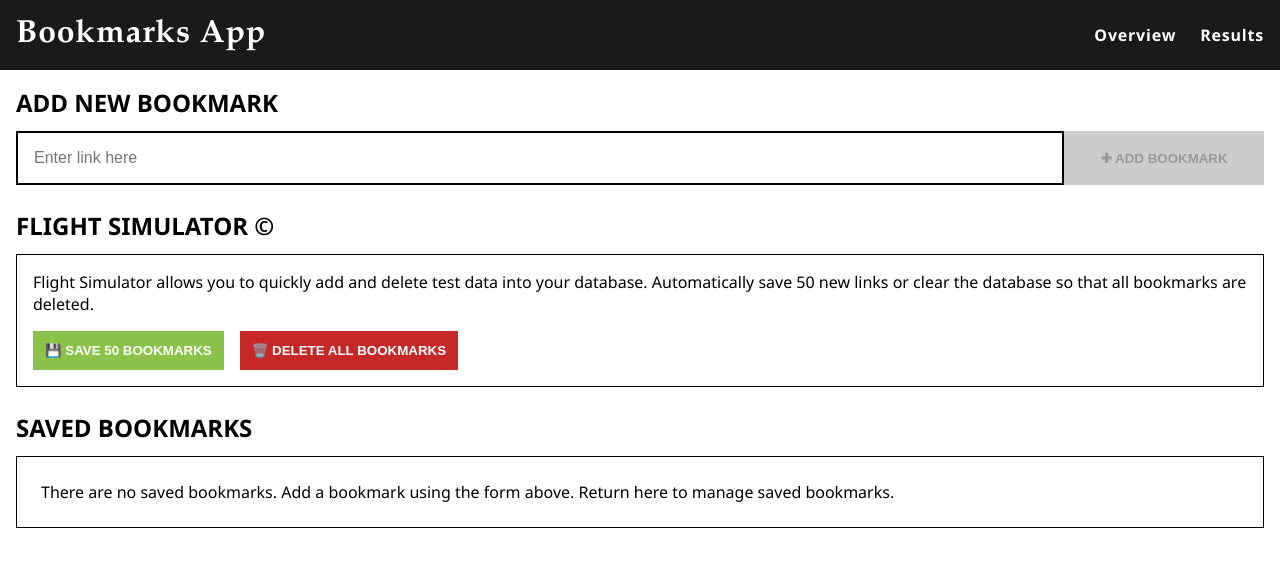
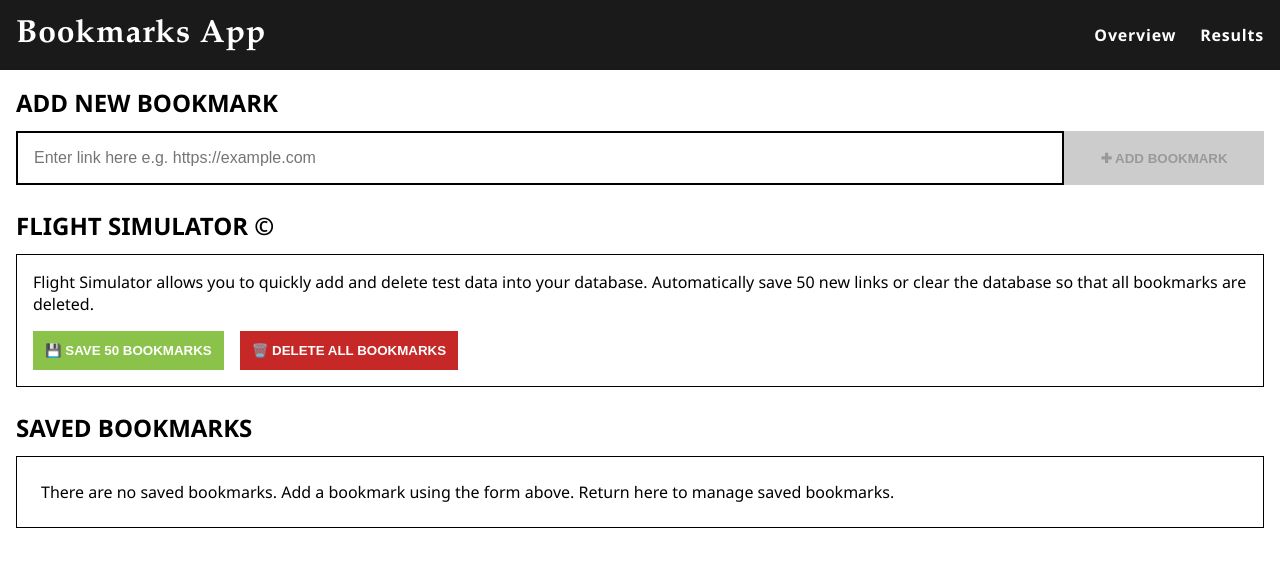
Before and after one commit to ZubairMohamed/phq-bookmarks-management-app, an Angular app: page / in a window 1280 px wide. Shown: the top 566 px of the page. Built offline with nearby package versions, Linux system fonts and the light colour scheme.

Commit message:
used the enhanced angular signals approach
changed from normal variables to use angular signals in the bookmarks component

```diff
--- a/src/app/components/bookmark/bookmark.html
+++ b/src/app/components/bookmark/bookmark.html
@@ -2,10 +2,10 @@
   @if (showAdd) {
     <input
       (input)="validateAddBookmarkLink()"
-      placeholder="Enter link here"
+      placeholder="Enter link here e.g. https://example.com"
       type="text"
       [(ngModel)]="bookmark"
-      [attr.class]="!isButtonDisabled ? 'is-valid' : 'is-invalid'"
+      [attr.class]="!isButtonDisabled() ? 'is-valid' : 'is-invalid'"
     />
   }
 
@@ -15,9 +15,9 @@
     </div>
     <input
       (input)="validateEditBookmarkLink()"
-      [attr.value]="savedBookmarkText"
-      [attr.readonly]="bookMarkIsEditable ? null : true"
-      [attr.class]="isEditableLinkValid ? 'is-valid' : 'is-invalid'"
+      [attr.value]="savedBookmarkText()"
+      [attr.readonly]="bookMarkIsEditable() ? null : true"
+      [attr.class]="isEditableLinkValid() ? 'is-valid' : 'is-invalid'"
       [(ngModel)]="savedBookmarkText"
       placeholder="Enter link here"
     />
@@ -26,7 +26,7 @@
   @if (showAdd) {
     <button
       (click)="handleAddBookmark()"
-      [attr.disabled]="isButtonDisabled ? true : null"
+      [attr.disabled]="isButtonDisabled() ? true : null"
       class="button-primary"
     >
       ✚ <span class="hide-on-mobile">Add Bookmark</span>
@@ -34,16 +34,16 @@
   }
 
   @if (showEdit) {
-    <button (click)="handleEdit(localIndex)" class="button-primary">
+    <button (click)="handleEdit()" class="button-primary">
       📝 <span class="hide-on-mobile">Edit</span>
     </button>
   }
 
   @if (showEdit) {
     <button
-      (click)="handleSave(savedBookmarkText, globalIndex)"
+      (click)="handleSave(savedBookmarkText(), globalIndex)"
       [attr.disabled]="
-        isEditableLinkValid === false ? true : bookMarkIsEditable ? null : true
+        !isEditableLinkValid() ? true : bookMarkIsEditable() ? null : true
       "
       class="button-secondary"
     >
--- a/src/app/components/bookmark/bookmark.ts
+++ b/src/app/components/bookmark/bookmark.ts
@@ -1,4 +1,11 @@
-import { Component, EventEmitter, Input, Output } from '@angular/core';
+import {
+  Component,
+  EventEmitter,
+  Input,
+  Output,
+  signal,
+  WritableSignal,
+} from '@angular/core';
 import { FormsModule } from '@angular/forms';
 import { Router } from '@angular/router';
 
@@ -17,36 +24,40 @@ export class Bookmark {
   @Input() showDelete: boolean = false;
   @Input() value!: string;
   @Input() originalArray!: string[];
-  @Input() localIndex!: number; //this is the position of the element in the sub-divided array
+  @Input() localIndex!: number; //this is the position of the element in the subdivided array
   @Input() globalIndex!: number; //this is the position of the element in the master copy of the array. This is required so that we can easily make edits and deletes
+  @Input() isFirst: boolean = false; //this works out if we are rendering the first saved bookmark on the page
 
-  @Output() originalArrayChange = new EventEmitter<string[]>();
+  // this is a prop passed from child to parent so that the parent listens to changes in the links arrays in the child component
+  @Output() originalArrayChange: EventEmitter<string[]> = new EventEmitter<
+    string[]
+  >();
 
   constructor(private router: Router) {}
 
   handleSave(newURL: string, indexOfArrayElementToUpdate: number) {
-    this.bookMarkIsEditable = false;
+    this.bookMarkIsEditable.set(false);
     this.modifyOriginalArrayFromParent(
       'edit',
       indexOfArrayElementToUpdate,
       newURL,
     );
   }
-  handleEdit(index: number) {
-    this.bookMarkIsEditable = true;
+  handleEdit(): void {
+    this.bookMarkIsEditable.set(true);
   }
   handleDelete(indexOfArrayElementToDelete: number) {
     this.modifyOriginalArrayFromParent('delete', indexOfArrayElementToDelete);
   }
   // properties unique to add bookmark component
-  bookmark: string = '';
-  isButtonDisabled: boolean = true;
-  isEditableLinkValid: boolean = true;
-  bookMarkIsEditable: boolean = false;
-  savedBookmarkText: string = '';
+  bookmark: WritableSignal<string> = signal<string>('');
+  isButtonDisabled: WritableSignal<boolean> = signal<boolean>(true);
+  isEditableLinkValid: WritableSignal<boolean> = signal<boolean>(true);
+  bookMarkIsEditable: WritableSignal<boolean> = signal<boolean>(false);
+  savedBookmarkText: WritableSignal<string> = signal<string>('');
 
   ngOnInit(): void {
-    this.savedBookmarkText = this.value ? this.value : 'http://example.com';
+    this.savedBookmarkText.set(this.value ? this.value : 'https://example.com');
   }
 
   // tests to see if the text inside the input text field is valid
@@ -56,11 +67,11 @@ export class Bookmark {
       return false;
     }
 
-    var a = document.createElement('a');
+    let a = document.createElement('a');
     a.href = str;
     let result = a.host && a.host != window.location.host;
 
-    // if the result is not equal to a boolean value return false i.e undefined or null
+    // if the result is not equal to a boolean value return false i.e. undefined or null
     if (result !== true && result !== false) {
       return false;
     } else {
@@ -70,14 +81,16 @@ export class Bookmark {
 
   // on input of the input text field we are checking to see if the URL is valid and setting the bool value
   validateAddBookmarkLink() {
-    this.isButtonDisabled =
-      this.isValidHttpUrl(this.bookmark) === false ? true : false;
+    this.isButtonDisabled.set(
+      this.isValidHttpUrl(this.bookmark()) === false ? true : false,
+    );
   }
 
   // on input of the input text field we are checking to see if the URL is valid and setting the bool value
   validateEditBookmarkLink() {
-    this.isEditableLinkValid =
-      this.isValidHttpUrl(this.savedBookmarkText) === false ? false : true;
+    this.isEditableLinkValid.set(
+      this.isValidHttpUrl(this.savedBookmarkText()) === false ? false : true,
+    );
   }
 
   // this is an event triggered on clicking the add bookmark button.
@@ -89,7 +102,7 @@ export class Bookmark {
   ): void {
     switch (actionToPerform) {
       case 'add':
-        this.originalArrayChange.emit([...this.originalArray, this.bookmark]);
+        this.originalArrayChange.emit([...this.originalArray, this.bookmark()]);
         break;
       case 'edit':
         // create a temp copy of the original array
@@ -102,25 +115,25 @@ export class Bookmark {
         let tempArrayForDeletion: string[] = [...this.originalArray];
         // now modify the temp copy to remove the element we no longer need
         tempArrayForDeletion.splice(indexOfArrayElementToModify, 1);
-        // now we are notifying the parent element to modify the original copy of the array and propogate changes back to the child components
+        // now we are notifying the parent element to modify the original copy of the array and propagate changes back to the child components
         this.originalArrayChange.emit([...tempArrayForDeletion]);
         break;
     }
   }
 
   // this event happens when the add bookmark button is clicked on
-  handleAddBookmark() {
+  handleAddBookmark(): void {
     this.validateAddBookmarkLink();
     // we are adding a new bookmark to the original array of bookmarks
     // this.originalArray.push(this.bookmark);
     this.modifyOriginalArrayFromParent();
 
     // we are encoding the current bookmark as url Text string
-    let encodedBookmarkText = encodeURIComponent(this.bookmark);
+    let encodedBookmarkText = encodeURIComponent(this.bookmark());
 
     // Clear the input field after adding
-    this.bookmark = '';
-    this.isButtonDisabled = true;
+    this.bookmark.set('');
+    this.isButtonDisabled.set(true);
 
     this.router.navigate(['/results'], {
       queryParams: { url: encodedBookmarkText },
--- a/src/app/overview-page/overview-page.html
+++ b/src/app/overview-page/overview-page.html
@@ -1,9 +1,12 @@
+<!--add new bookmark section -->
 <h2 class="body-font heading first">Add new bookmark</h2>
 <app-bookmark
   [originalArray]="links()"
   (originalArrayChange)="updateLinks($event)"
 />
+<!--add new bookmark section -->
 
+<!-- flight sim section -->
 <h2 class="heading">Flight Simulator &#169;</h2>
 <div class="test-data">
   <p class="explainer">
@@ -21,7 +24,9 @@
     </button>
   </div>
 </div>
+<!-- flight sim section -->
 
+<!-- Saved bookmarks header -->
 <div class="overview-header">
   <h2 class="body-font heading">Saved Bookmarks</h2>
   @if (chunkedArray().length > 0) {
@@ -31,7 +36,10 @@
     </p>
   }
 </div>
+<!-- Saved bookmarks header -->
 
+
+<!-- saved bookmarks section -->
 <div class="pagination-container">
   @if (chunkedArray().length == 0) {
     <div class="no-saved-bookmarks">
@@ -40,7 +48,7 @@
     </div>
   }
 
-  @for (link of chunkedArray()[page()]; let index = $index; track link) {
+  @for (link of chunkedArray()[page()]; let index = $index; let isFirst = $first ;track link) {
     <app-bookmark
       (originalArrayChange)="updateLinks($event)"
       [showAdd]="false"
@@ -50,6 +58,7 @@
       [originalArray]="links()"
       [localIndex]="index"
       [globalIndex]="calculateGlobalIndex(index)"
+      [isFirst]="isFirst"
     />
   }
 
@@ -75,3 +84,4 @@
   </div>
   <!--  pagination -->
 </div>
+<!-- saved bookmarks section -->
```
